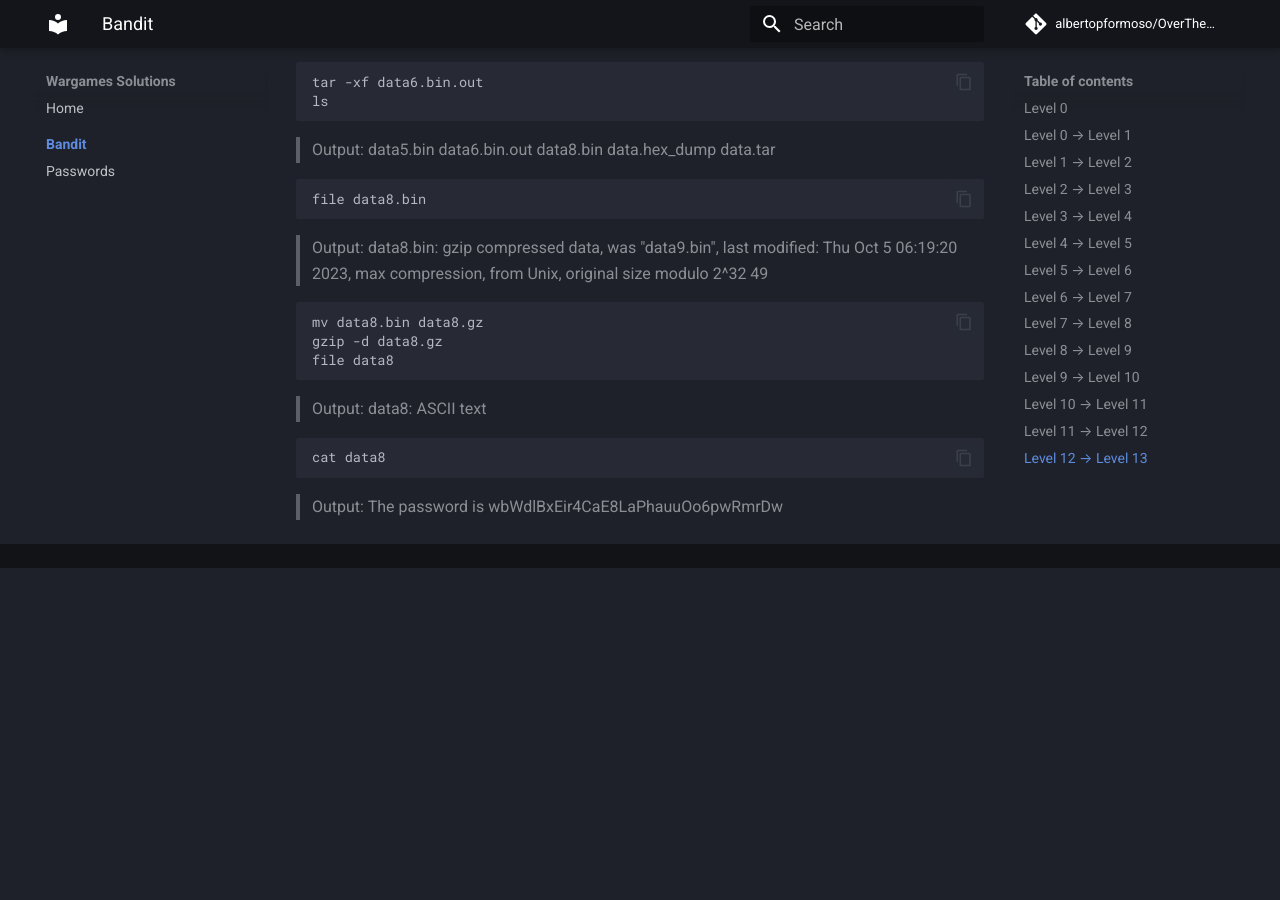
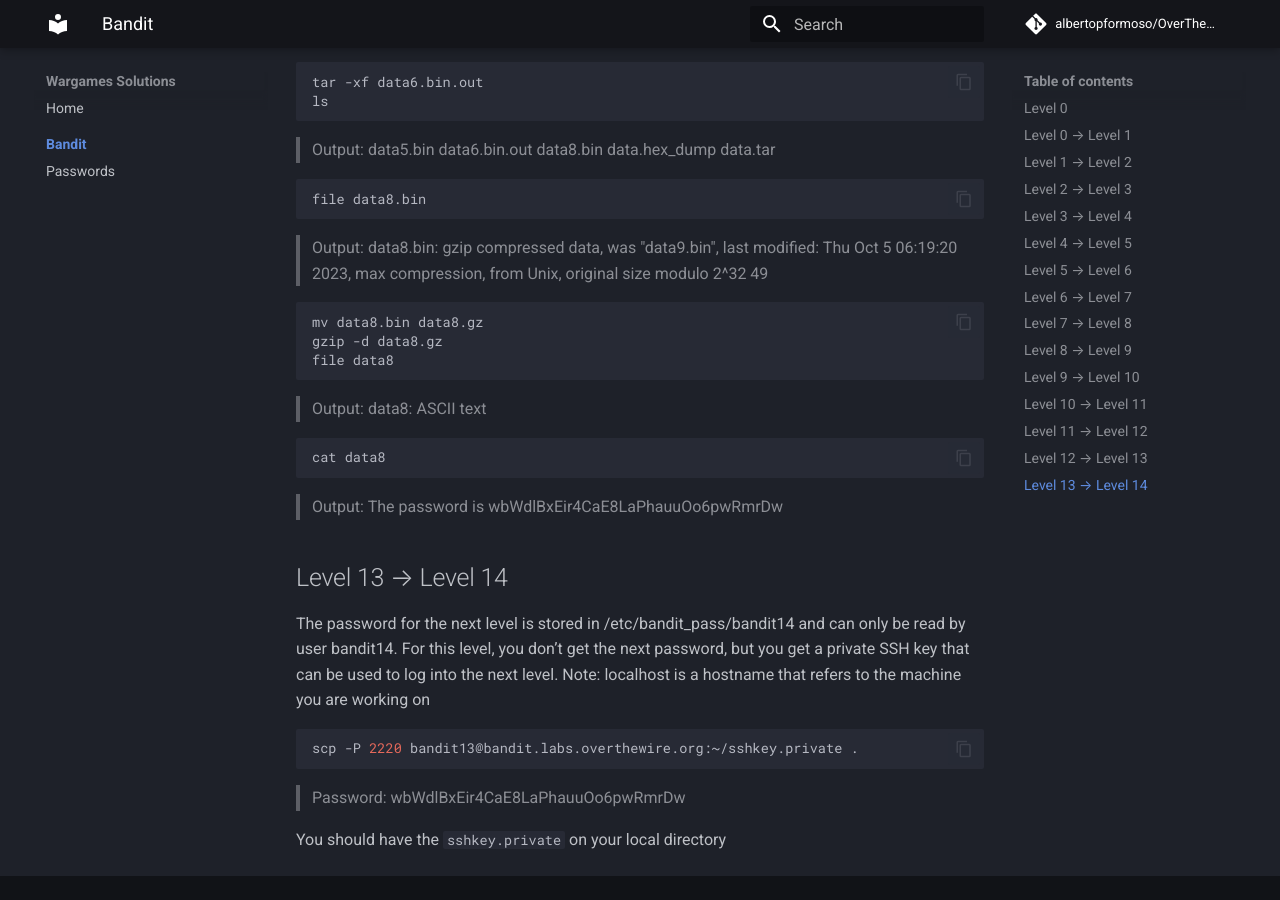
Before and after one commit to albertopformoso/OverTheWire-Wargames, an MkDocs documentation site: the page built from docs/bandit/index.md, in a window 1280 px wide and 900 px high, scrolled down 7043 px. Built offline with MkDocs 1.6.1 and Material for MkDocs 9.7.7, drawn with Linux system fonts in a browser that asks for light colours; comment, search, counter and statistics services are not loaded; before the commit the page ends 7611 px from its top, so only the background shows below that.

Commit message:
added level 13 -> level 14

````diff
--- a/docs/bandit/index.md
+++ b/docs/bandit/index.md
@@ -377,3 +377,15 @@ cat data8
 ```
 
 > Output: The password is wbWdlBxEir4CaE8LaPhauuOo6pwRmrDw
+
+## Level 13 → Level 14
+
+The password for the next level is stored in /etc/bandit_pass/bandit14 and can only be read by user bandit14. For this level, you don’t get the next password, but you get a private SSH key that can be used to log into the next level. Note: localhost is a hostname that refers to the machine you are working on
+
+```sh
+scp -P 2220 bandit13@bandit.labs.overthewire.org:~/sshkey.private .
+```
+
+> Password: wbWdlBxEir4CaE8LaPhauuOo6pwRmrDw
+
+You should have the `sshkey.private` on your local directory
--- a/docs/bandit/passwords.csv
+++ b/docs/bandit/passwords.csv
@@ -13,3 +13,4 @@ Level 9 → Level 10,G7w8LIi6J3kTb8A7j9LgrywtEUlyyp6s
 Level 10 → Level 11,6zPeziLdR2RKNdNYFNb6nVCKzphlXHBM
 Level 11 → Level 12,JVNBBFSmZwKKOP0XbFXOoW8chDz5yVRv
 Level 12 → Level 13,wbWdlBxEir4CaE8LaPhauuOo6pwRmrDw
+Level 13 → Level 14,
````
Also changed, not shown: 1 other file.
